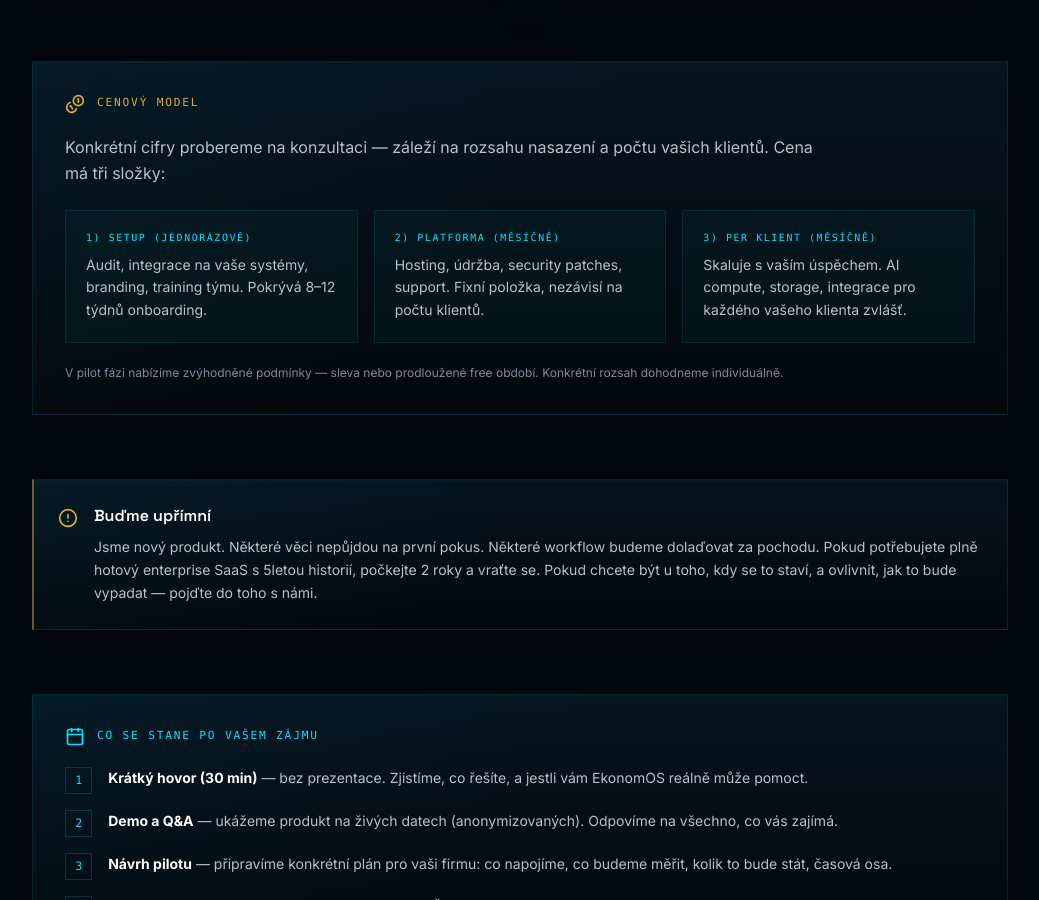
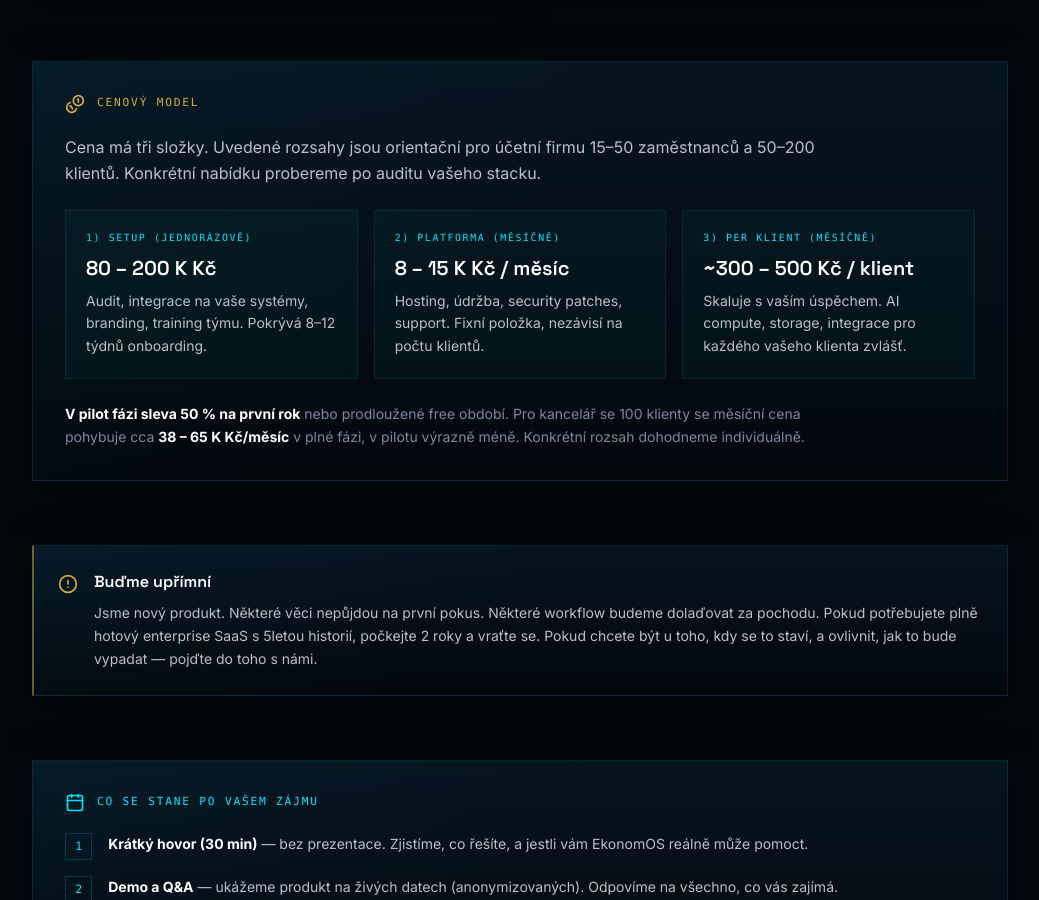
Before and after one commit to stepanmanda/schekonom-web, a Next.js app: page /pilot in a window 1280 px wide. Shown: the part 1900-2800 px from the top of the page, without its empty margins (120-1159 px from the left). Built offline with nearby package versions, Linux system fonts and the light colour scheme.

Commit message:
auto: Edit on page.tsx

```diff
--- a/src/app/(marketing)/pilot/page.tsx
+++ b/src/app/(marketing)/pilot/page.tsx
@@ -309,7 +309,7 @@
               </span>
             </div>
             <p className="text-text-secondary text-base leading-relaxed mb-6 max-w-3xl">
-              Konkrétní cifry probereme na konzultaci — záleží na rozsahu nasazení a počtu vašich klientů. Cena má tři složky:
+              Cena má tři složky. Uvedené rozsahy jsou orientační pro účetní firmu 15–50 zaměstnanců a 50–200 klientů. Konkrétní nabídku probereme po auditu vašeho stacku.
             </p>
             <div className="grid md:grid-cols-3 gap-4">
               <div className="border border-cyan/10 bg-cyan/[0.03] p-5">
@@ -323,6 +323,12 @@
                   }}
                 >
                   1) Setup (jednorázově)
+                </div>
+                <div
+                  className="text-white text-xl font-semibold mb-2"
+                  style={{ fontFamily: "var(--font-space-grotesk)" }}
+                >
+                  80 – 200 K Kč
                 </div>
                 <p className="text-text-secondary text-sm leading-relaxed">
                   Audit, integrace na vaše systémy, branding, training týmu. Pokrývá 8–12 týdnů onboarding.
@@ -340,6 +346,12 @@
                 >
                   2) Platforma (měsíčně)
                 </div>
+                <div
+                  className="text-white text-xl font-semibold mb-2"
+                  style={{ fontFamily: "var(--font-space-grotesk)" }}
+                >
+                  8 – 15 K Kč / měsíc
+                </div>
                 <p className="text-text-secondary text-sm leading-relaxed">
                   Hosting, údržba, security patches, support. Fixní položka, nezávisí na počtu klientů.
                 </p>
@@ -356,13 +368,19 @@
                 >
                   3) Per klient (měsíčně)
                 </div>
+                <div
+                  className="text-white text-xl font-semibold mb-2"
+                  style={{ fontFamily: "var(--font-space-grotesk)" }}
+                >
+                  ~300 – 500 Kč / klient
+                </div>
                 <p className="text-text-secondary text-sm leading-relaxed">
                   Skaluje s vaším úspěchem. AI compute, storage, integrace pro každého vašeho klienta zvlášť.
                 </p>
               </div>
             </div>
-            <p className="text-text-muted text-xs mt-5 leading-relaxed">
-              V pilot fázi nabízíme zvýhodněné podmínky — sleva nebo prodloužené free období. Konkrétní rozsah dohodneme individuálně.
+            <p className="text-text-muted text-sm mt-6 leading-relaxed max-w-3xl">
+              <strong className="text-white">V pilot fázi sleva 50 % na první rok</strong> nebo prodloužené free období. Pro kancelář se 100 klienty se měsíční cena pohybuje cca <strong className="text-white">38 – 65 K Kč/měsíc</strong> v plné fázi, v pilotu výrazně méně. Konkrétní rozsah dohodneme individuálně.
             </p>
           </div>
         </FadeInSection>
```
